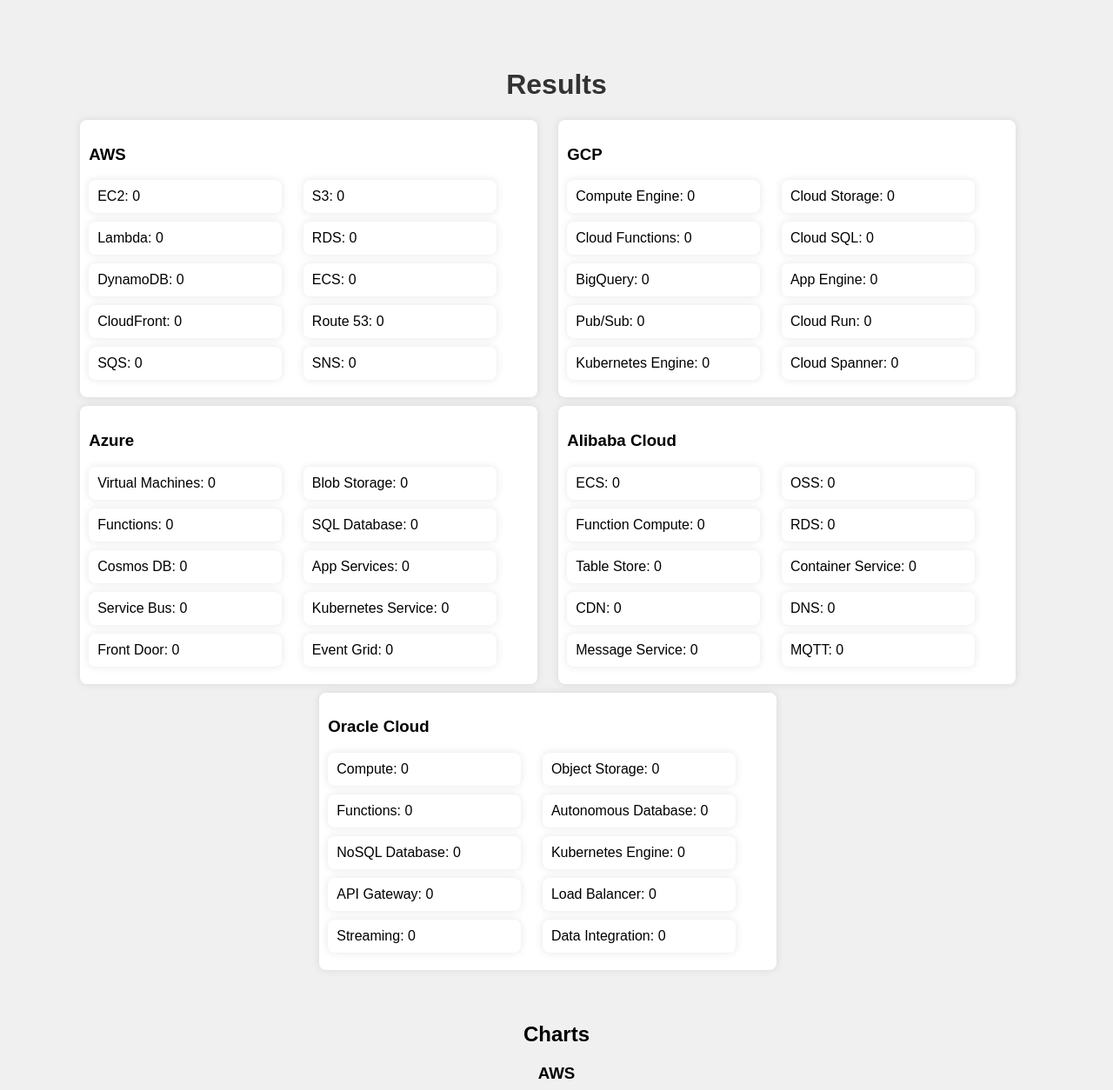
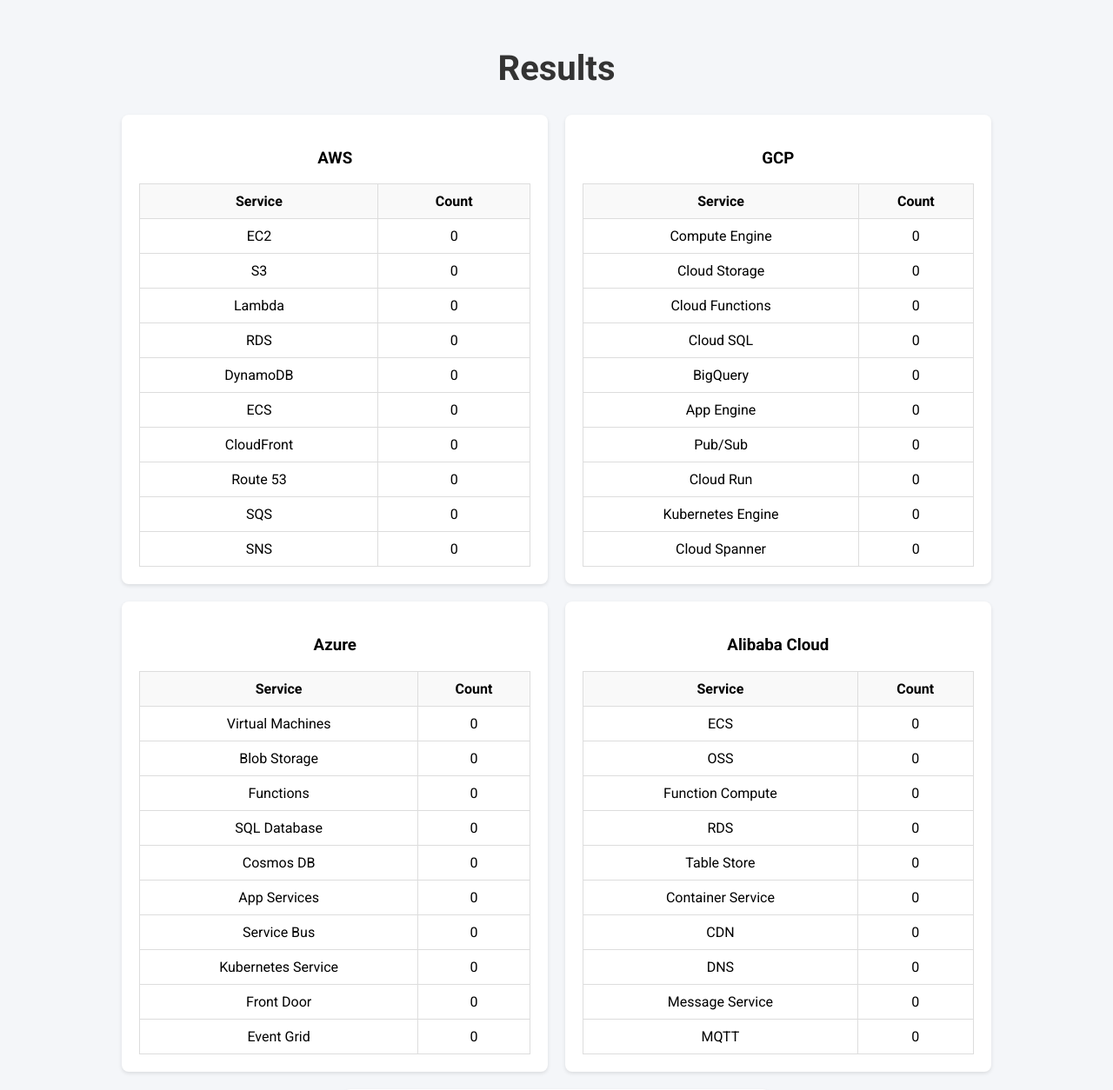
Before and after one commit to glengol/DeVote, a Flask app: page /results in a window 1280 px wide. Shown: the top 1254 px of the page at 87% size. Run offline with Flask 3, Linux system fonts and the light colour scheme; data that the repository does not hold is empty.

Commit message:
modifyed the result page

```diff
--- a/templates/results.html
+++ b/templates/results.html
@@ -5,92 +5,155 @@
     <meta name="viewport" content="width=device-width, initial-scale=1.0">
     <title>Results</title>
     <style>
+        @import url('https://fonts.googleapis.com/css2?family=Roboto:wght@400;500;700&display=swap');
+
         body {
-            background-color: #f0f0f0;
-            font-family: Arial, sans-serif;
+            background-color: #f4f6f9;
+            font-family: 'Roboto', sans-serif;
             text-align: center;
-            padding-top: 50px;
+            padding: 20px;
         }
         h1 {
             color: #333;
+            font-size: 2.5em;
+            margin-bottom: 20px;
         }
-        ul {
-            list-style-type: none;
-            padding: 0;
+        .results-container {
+            display: flex;
+            justify-content: center;
+            flex-wrap: wrap;
+            margin-bottom: 20px;
         }
-        li {
-            margin-bottom: 10px;
+        .result-item, .chart-wrapper {
             background-color: #fff;
+            padding: 20px;
+            border-radius: 8px;
+            box-shadow: 0 2px 4px rgba(0,0,0,0.1);
+            text-align: center;
+            width: 40%;
+            margin: 10px;
+            box-sizing: border-box;
+            transition: transform 0.2s;
+        }
+        .result-item:hover, .chart-wrapper:hover {
+            transform: translateY(-5px);
+        }
+        .result-table {
+            width: 100%;
+            border-collapse: collapse;
+        }
+        .result-table th, .result-table td {
+            border: 1px solid #ddd;
             padding: 10px;
-            border-radius: 8px;
-            box-shadow: 0 0 10px rgba(0,0,0,0.1);
-            text-align: left;
-            display: inline-block;
-            width: 40%;
-            vertical-align: top;
-            margin-right: 20px;
+            text-align: center;
+        }
+        .result-table th {
+            background-color: #f9f9f9;
         }
         h2 {
             margin-top: 50px;
+            font-size: 2em;
+            width: 100%;
+            color: #555;
         }
         .chart-img {
-            display: block;
-            margin: 20px auto;
             border-radius: 8px;
-            box-shadow: 0 0 10px rgba(0,0,0,0.1);
-            max-width: 80%;
+            box-shadow: 0 2px 4px rgba(0,0,0,0.1);
+            max-width: 100%;
+            height: auto;
         }
         .back-button {
-            margin-top: 20px;
+            margin-top: 30px;
             display: inline-block;
-            padding: 10px 20px;
+            padding: 12px 24px;
             background-color: #4CAF50;
             color: white;
             text-decoration: none;
             border-radius: 5px;
             cursor: pointer;
+            transition: background-color 0.2s;
         }
         .back-button:hover {
             background-color: #45a049;
+        }
+        .comments-container {
+            display: flex;
+            justify-content: space-around;
+            flex-wrap: wrap;
+        }
+        .comment-item {
+            background-color: #fff;
+            padding: 15px;
+            border-radius: 8px;
+            box-shadow: 0 2px 4px rgba(0,0,0,0.1);
+            width: 45%;
+            margin: 10px;
+            text-align: left;
+        }
+        .comment-item:nth-child(odd) {
+            background-color: #f9f9f9;
+        }
+        .comment-item h4 {
+            margin-bottom: 10px;
+            font-size: 1.2em;
+            color: #333;
+        }
+        .comment-item p {
+            color: #666;
         }
     </style>
 </head>
 <body>
     <h1>Results</h1>
-    <ul>
+    <div class="results-container">
         {% for cloud, result in results.items() %}
-        <li>
+        <div class="result-item">
             <h3>{{ cloud }}</h3>
-            <ul>
+            <table class="result-table">
+                <thead>
+                    <tr>
+                        <th>Service</th>
+                        <th>Count</th>
+                    </tr>
+                </thead>
+                <tbody>
                     {% for service, count in result.items() %}
-                <li>{{ service }}: {{ count }}</li>
+                    <tr>
+                        <td>{{ service }}</td>
+                        <td>{{ count }}</td>
+                    </tr>
                     {% endfor %}
-            </ul>
-        </li>
+                </tbody>
+            </table>
+        </div>
         {% endfor %}
-    </ul>
+    </div>
 
     <h2>Charts</h2>
+    <div class="results-container">
         {% if chart_paths %}
             {% for cloud, chart_filename in chart_paths.items() %}
+            <div class="chart-wrapper">
                 <h3>{{ cloud }}</h3>
                 <img class="chart-img" src="{{ url_for('uploaded_file', filename=chart_filename) }}" alt="{{ cloud }} Chart">
+            </div>
             {% endfor %}
         {% else %}
             <p>No charts available.</p>
         {% endif %}
+    </div>
 
     <!-- Comments -->
     <h2>Recent Comments</h2>
-    <ul>
+    <div class="comments-container">
         {% for comment in comments %}
-        <li>
-            <strong>{{ comment.get('name', 'Anonymous') }}</strong> - {{ comment.get('comment', 'No comment') }}
-            <br>
+        <div class="comment-item">
+            <h4>{{ comment.get('name', 'Anonymous') }}</h4>
+            <p>{{ comment.get('comment', 'No comment') }}</p>
             <em>Services chosen: {{ ', '.join(comment.get('services', [])) }}</em>
-        </li>
+        </div>
         {% endfor %}
-    </ul>
+    </div>
 
     <!-- Go back to index button -->
     <a href="/" class="back-button">Go Back to Index</a>
```
Lines whose indentation alone changed are shown as unchanged.
